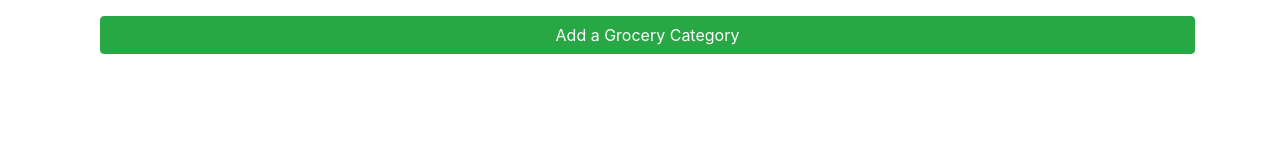
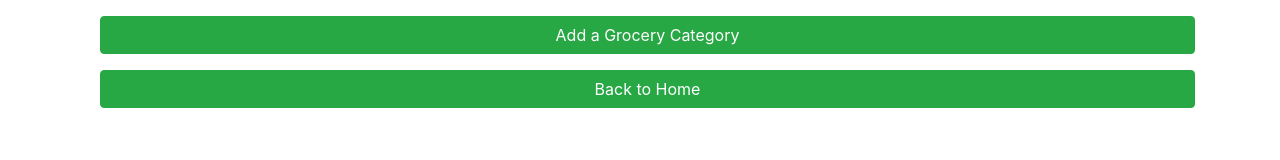
Before and after one commit to MananS77/grocery-helper-ui, a React (Create React App) app: page /category in a window 1280 px wide. Shown: the part 125-285 px from the top of the page. Built offline with nearby package versions, Linux system fonts and the light colour scheme; no server answers.

Commit message:
Adding navigation to Home from List Categories page
Also renamed "Back to Items" to "Back to Home".

```diff
--- a/src/component/Category.jsx
+++ b/src/component/Category.jsx
@@ -73,7 +73,7 @@ class Category extends Component {
                 <div className="row row1">
                     <button className="btn btn-success btn-one"
                             onClick={this.backToItems}>
-                        Back to Items
+                        Back to Home
                     </button>
                 </div>
             </div>
--- a/src/component/ListCategories.jsx
+++ b/src/component/ListCategories.jsx
@@ -13,6 +13,7 @@ class ListCategories extends Component {
         this.refreshGroceryCategories = this.refreshGroceryCategories.bind(this);
         this.addGroceryCategoryClicked = this.addGroceryCategoryClicked.bind(this);
         this.listItemsUnderCategory = this.listItemsUnderCategory.bind(this);
+        this.backToItems = this.backToItems.bind(this);
     }
 
     componentDidMount() {
@@ -36,6 +37,10 @@ class ListCategories extends Component {
     listItemsUnderCategory(id) {
         const uri = `/category/${id}`;
         this.props.history.push(uri);
+    }
+
+    backToItems () {
+        this.props.history.push('/item');
     }
 
     render() {
@@ -69,10 +74,18 @@ class ListCategories extends Component {
                     }
                     </tbody>
                 </table>
+
                 <div className="row row1">
                     <button className="btn btn-success btn-one"
                             onClick={this.addGroceryCategoryClicked}>
                         Add a Grocery Category
+                    </button>
+                </div>
+
+                <div className="row row1">
+                    <button className="btn btn-success btn-one"
+                            onClick={this.backToItems}>
+                        Back to Home
                     </button>
                 </div>
             </div>
```
